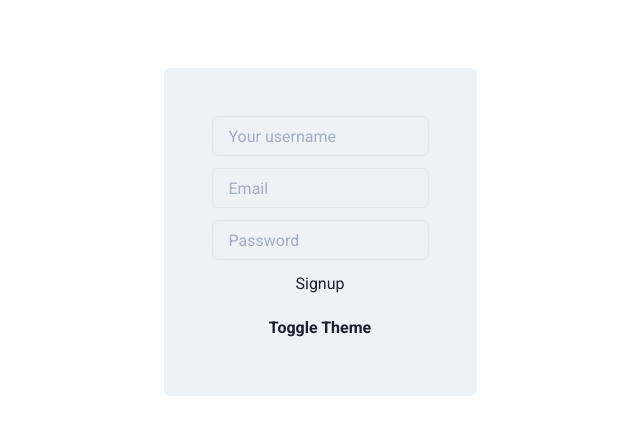
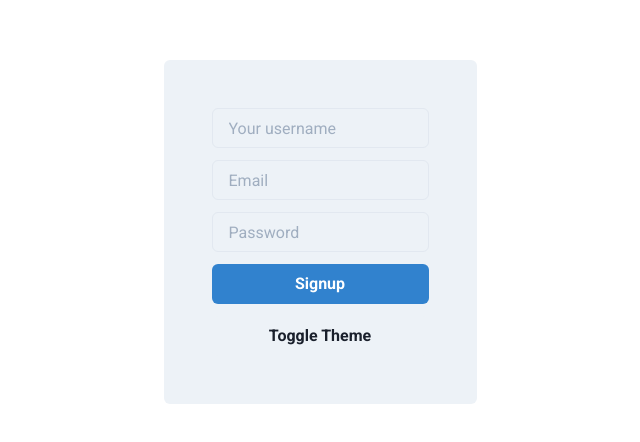
Before and after one commit to AlexGroat/code-cave-2.0, a React (Create React App) app in the folder client/: page /signup in a window 1280 px wide. Shown: the part 168-610 px from the top of the page, without its empty margins (320-960 px from the left). Built offline with nearby package versions, Linux system fonts and the light colour scheme.

Commit message:
change color scheme for signup

```diff
--- a/client/src/pages/Login/index.js
+++ b/client/src/pages/Login/index.js
@@ -1,3 +1,8 @@
+import React, { useState } from "react";
+import { Link } from "react-router-dom";
+import { useMutation } from "@apollo/client";
+import { LOGIN_USER } from "../../utils/mutations";
+import Auth from "../../utils/auth";
 import { Button, Flex, Heading, Input, useColorMode, useColorModeValue } from '@chakra-ui/react';
 
 function LoginPage () {
--- a/client/src/pages/Signup/index.js
+++ b/client/src/pages/Signup/index.js
@@ -93,11 +93,11 @@ const Signup = () => {
                     value={formState.password}
                     onChange={handleChange}
                   />
-                  <button mb={3} style={{ curser: "pointer" }} type="submit">
+                  <Button mb={3} colorScheme="blue" style={{ curser: "pointer" }} type="submit">
                     Signup
-                  </button>
+                  </Button>
 
-                  <Button onClick={toggleColorMode} mt={3}>
+                  <Button onClick={toggleColorMode}>
                     Toggle Theme
                   </Button>
                 </Flex>
```
